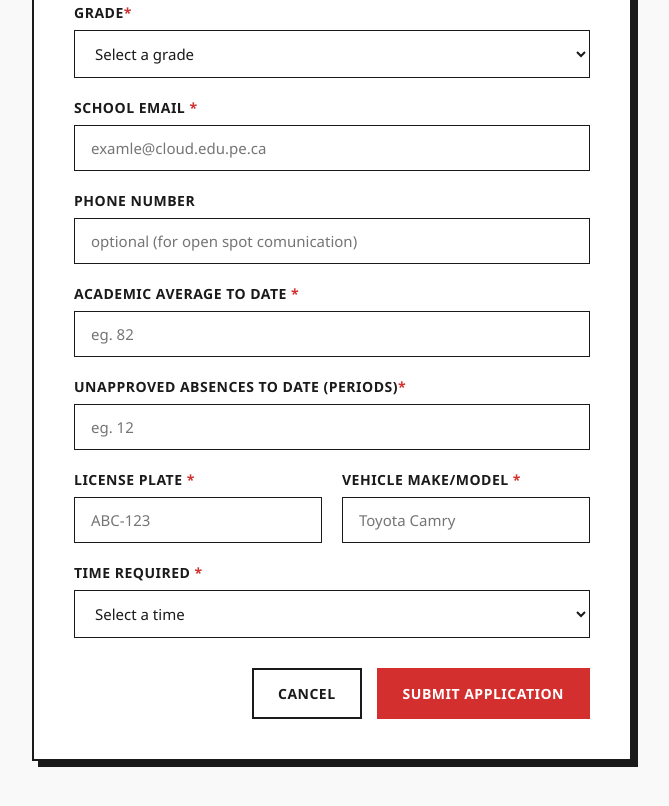
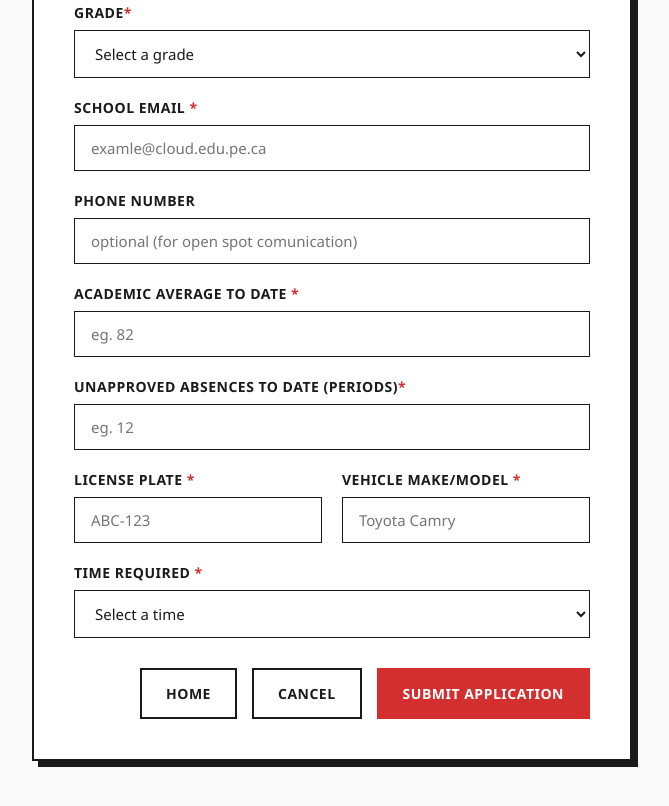
Before and after one commit to samwheatley17/ruralparkinglot, a plain HTML site: page form/index.html in a window 1280 px wide. Shown: the part 432-1238 px from the top of the page, without its empty margins (308-977 px from the left). Drawn offline with Linux system fonts and the light colour scheme; no server answers.

Commit message:
home button on form page added

```diff
--- a/form/index.html
+++ b/form/index.html
@@ -148,6 +148,7 @@
 
         <!-- Form Actions -->
         <div class="form-actions">
+                  <button id="home" class="btn btn-secondary" onclick="location.href='../index.html'">Home</button>
           <button type="reset" class="btn btn-secondary">Cancel</button>
           <button type="submit" class="btn btn-primary">
             Submit Application
```
